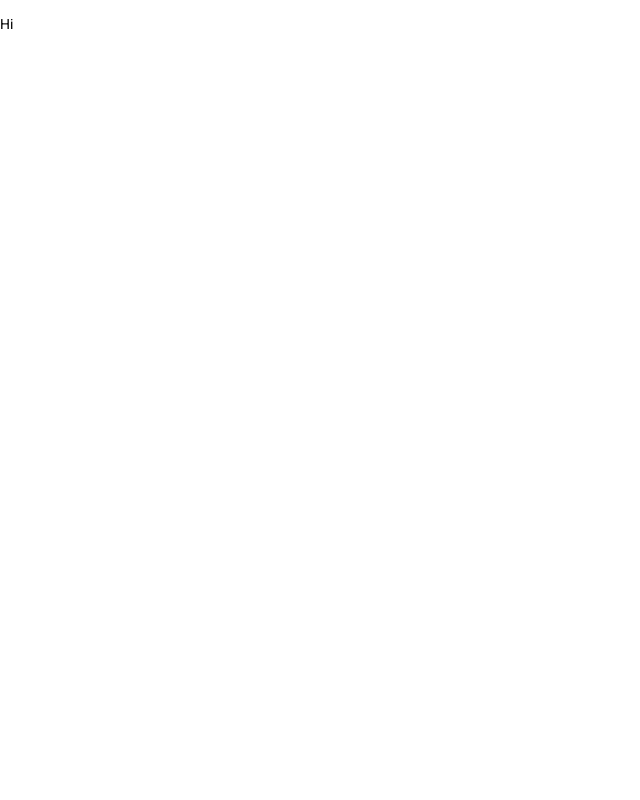
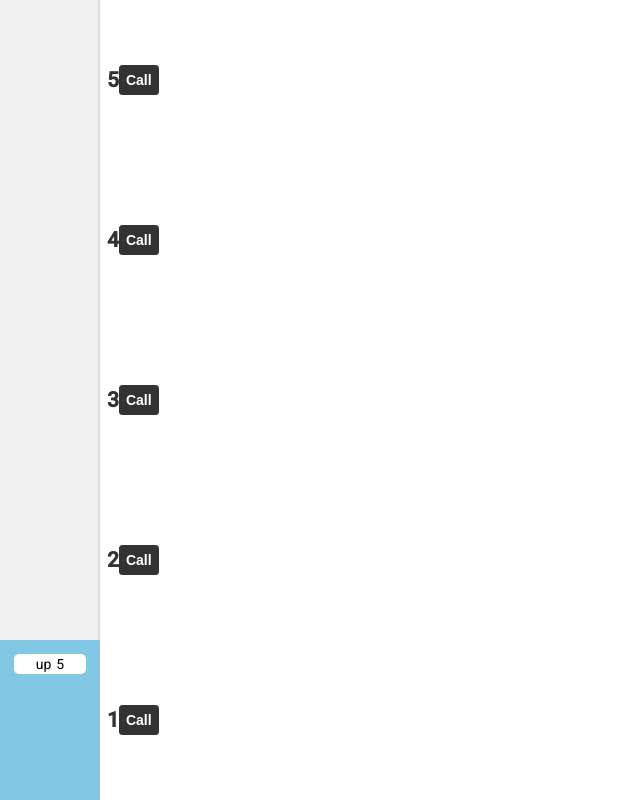
Before and after one commit to xonika9/elevator-emulator-test-task, a Vue app: page / in a window 1280 px wide. Shown: the whole page, without its empty margins (0-640 px from the left). Built offline with nearby package versions, Linux system fonts and the light colour scheme.

Commit message:
add html&css

```diff
--- a/src/App.vue
+++ b/src/App.vue
@@ -1,9 +1,84 @@
 <script setup></script>
 
 <template>
-  <div>
-    <p>Hi</p>
+  <div class="elevator-shaft"></div>
+  <div class="floors">
+    <div v-for="floor in 5" :key="floor" class="floor">
+      <div class="floor-number">{{ floor }}</div>
+      <button class="call-button">Call</button>
+    </div>
+  </div>
+  <div class="elevator-cab">
+    <div class="indication-panel">
+      <div class="direction">up</div>
+      <div class="target-floor">5</div>
+    </div>
   </div>
 </template>
 
-<style scoped></style>
+<style scoped>
+.elevator-shaft {
+  box-sizing: border-box;
+  padding: 1rem;
+  width: 100px;
+  height: 100%;
+  border-right: 2px solid #dcdcdc;
+  background-color: #f0f0f0;
+}
+
+.floors {
+  display: flex;
+  align-items: center;
+  flex-direction: column-reverse;
+  justify-content: space-around;
+}
+
+.floor {
+  display: flex;
+  align-items: center;
+  box-sizing: border-box;
+  padding: 0.5rem;
+  width: 100%;
+  height: 20%;
+}
+
+.floor-number {
+  color: #333;
+  font-weight: bold;
+  font-size: 1.5rem;
+}
+
+.call-button {
+  padding: 0.5rem;
+  border: none;
+  border-radius: 0.25rem;
+  background-color: #333;
+  color: #fff;
+  font-weight: bold;
+  font-size: 1rem;
+  cursor: pointer;
+}
+
+.call-button.active {
+  background-color: #f90;
+}
+
+.elevator-cab {
+  position: absolute;
+  bottom: 0;
+  left: 0;
+  width: 100px;
+  height: 20%;
+  background-color: #80c8e3;
+  transition: transform 1s linear;
+}
+
+.indication-panel {
+  display: flex;
+  justify-content: center;
+  gap: 5px;
+  margin: 1rem;
+  border-radius: 5px;
+  background-color: white;
+}
+</style>
```
